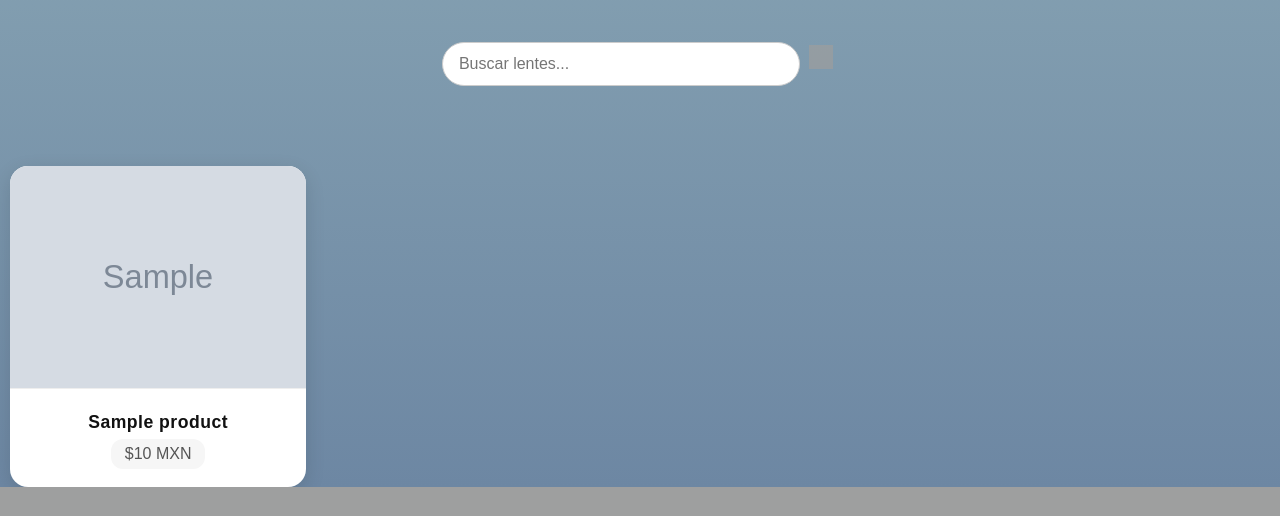
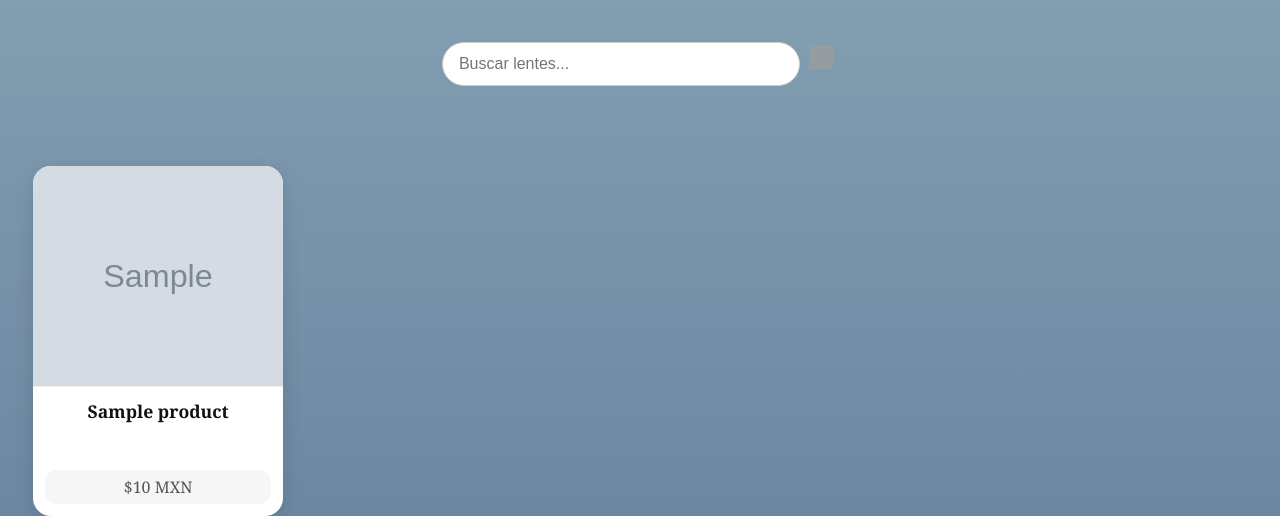
Before and after one commit to paultrujillohormigo-pixel/sunnytown, a Flask app: template templates/index.html in a window 1280 px wide. Shown: the part 720-1236 px from the top of the page. Before the commit the page ends 1207 px from the top, so only its background shows below. Run offline with Flask 3, Linux system fonts and the light colour scheme; the template is opened without the code that fills it: most values are stand-ins (such as "Sample title", 1, 10 or a date in 2020); grey boxes marked "Sample" are stand-in pictures; grey boxes are pictures that could not be loaded.

Commit message:
Update index.html

```diff
--- a/templates/index.html
+++ b/templates/index.html
@@ -149,44 +149,48 @@
     box-shadow: 0px 6px 20px rgba(0,0,0,0.12);
     transition: all .3s ease;
     cursor: pointer;
-        }
 
-        .gallery-item:hover {
-            transform: translateY(-8px);
-            box-shadow: 0px 16px 30px rgba(0,0,0,0.16);
+    /* NUEVO: tamaño fijo */
+    width: 250px;   /* ancho del cuadro */
+    height: 350px;  /* alto total incluyendo imagen + info */
+    display: flex;
+    flex-direction: column;
 }
 
 .gallery-item img {
     width: 100%;
-            object-fit: cover;
+    height: 220px;       /* alto fijo para la imagen */
+    object-fit: cover;   /* recorta lo que sobra para llenar el espacio */
     border-bottom: 1px solid #eee;
 }
 
 .gallery-item .info {
-            padding: 18px 14px;
+    padding: 12px;
     text-align: center;
+    flex: 1;             /* hace que el espacio restante sea para el texto */
+    display: flex;
+    flex-direction: column;
+    justify-content: center;
 }
 
 .gallery-item h3 {
     font-size: 1.1rem;
     font-weight: 600;
-            margin: 0;
-            letter-spacing: 0.5px;
+    margin: 0 0 5px 0;
     color: #111;
-            font-family: "Poppins", sans-serif;
 }
 
 .gallery-item .price {
     display: inline-block;
-            margin-top: 6px;
+    margin-top: auto;
     font-size: 1rem;
     font-weight: 500;
     color: #555;
     background: #f6f6f6;
     padding: 6px 14px;
     border-radius: 12px;
-            font-family: "Poppins", sans-serif;
 }
+
 
         @media (max-width: 480px) {
             .gallery {
```
Lines whose indentation alone changed are shown as unchanged.
